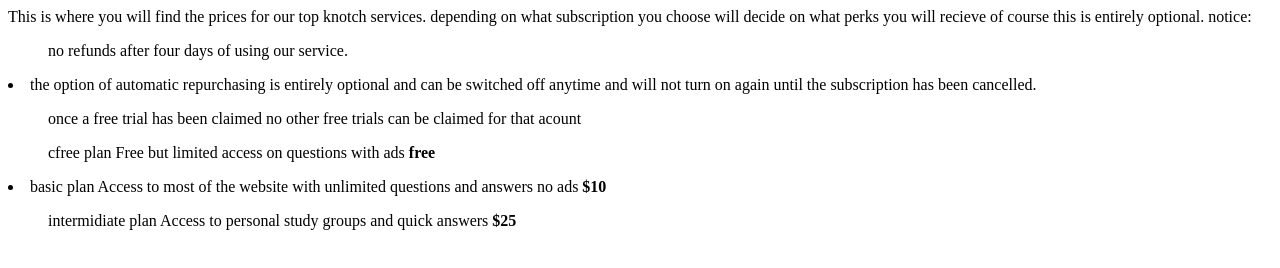
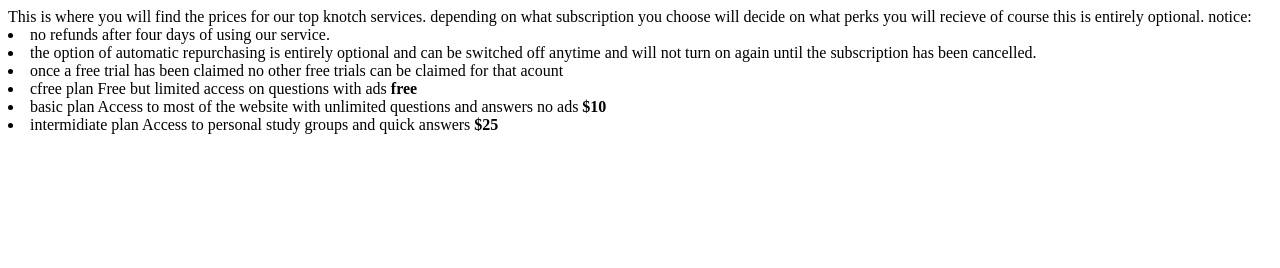
Before and after one commit to ChristopherTavarez/PricePage, a plain HTML site: page Index.html in a window 1280 px wide. Drawn offline with Linux system fonts and the light colour scheme.

Commit message:
Update Index.html

```diff
--- a/Index.html
+++ b/Index.html
@@ -8,15 +8,15 @@
         This is where you will find the prices for our top knotch services. depending on what subscription you choose will decide on what perks you will recieve of course this is entirely optional.
 
         notice:
-        <ol> no refunds after four days of using our service. </ol>
+        <li> no refunds after four days of using our service. </li>
         <li> the option of automatic repurchasing is entirely optional and can be switched off anytime and will not turn on again until the subscription has been cancelled. </li>
-        <ul> once a free trial has been claimed no other free trials can be claimed for that acount </ul>
+        <li> once a free trial has been claimed no other free trials can be claimed for that acount </li>
 
-        <ol>cfree plan        Free but limited access on questions with ads                           <strong> free </strong> </ol>
+        <li>cfree plan        Free but limited access on questions with ads                           <strong> free </strong> </li>
 
       <li>  basic plan   Access to most of the website with unlimited questions and answers no ads          <strong>$10 </strong> </li>
 
-       <ul> intermidiate plan    Access to personal study groups and quick answers                        <strong>  $25 </strong> </ul>
+       <li> intermidiate plan    Access to personal study groups and quick answers                        <strong>  $25 </strong> </li>
 
     </body>
 </html>
```
